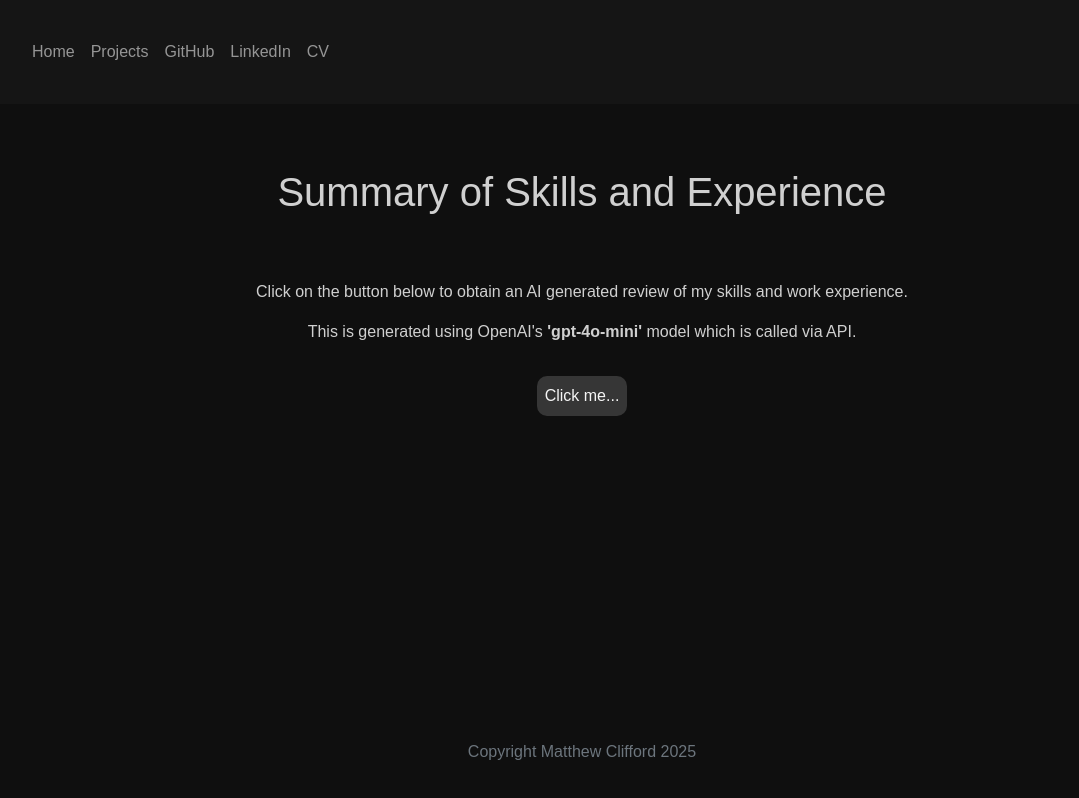
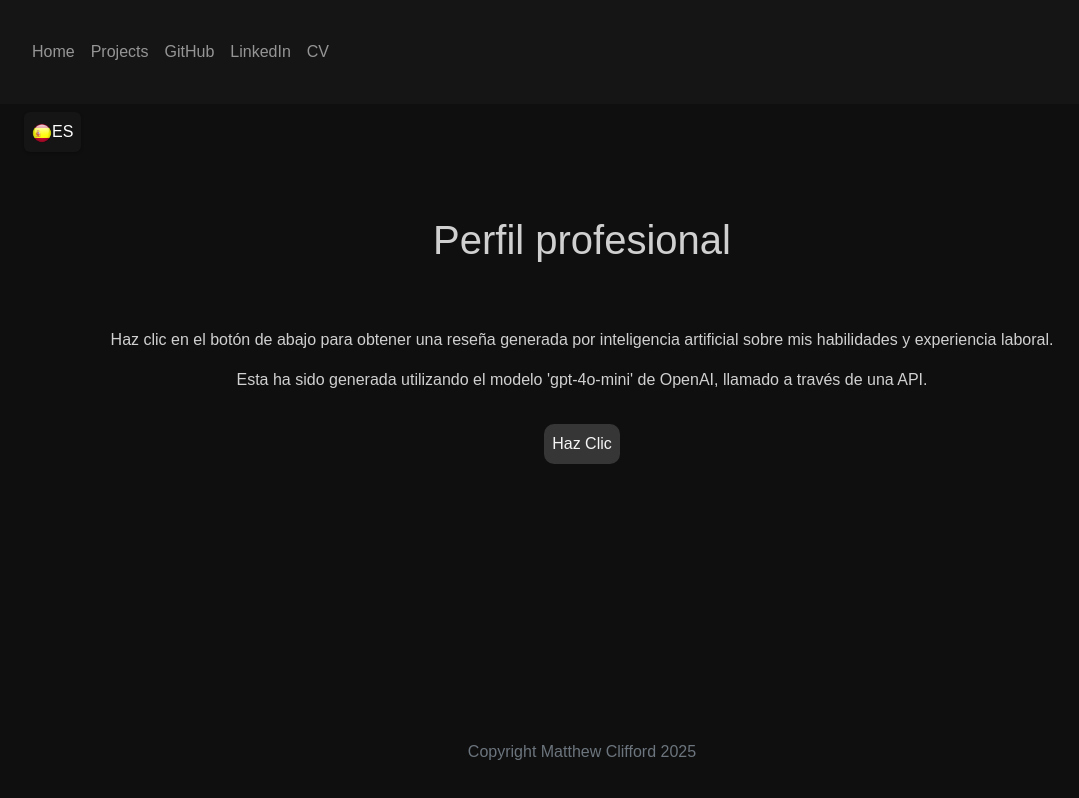
Before and after one commit to BuenVia/portfolio_react, a React (Create React App) app: page /summary in a window 1280 px wide. Shown: the whole page, without its empty margins (58-1137 px from the left). Built offline with nearby package versions, Linux system fonts and the light colour scheme.

Commit message:
amended loading spinner

```diff
--- a/src/components/LoadingSpinner.jsx
+++ b/src/components/LoadingSpinner.jsx
@@ -4,10 +4,6 @@ export default function LoadingSpinner() {
             <div className="spinner-border" role="status">
                 <span className="visually-hidden">Loading...</span>
             </div>
-            <div>
-                <p>Loading...</p>
-                <p>This can take up to 30 seconds</p>
-            </div>
         </div>
     )
 }
--- a/src/pages/Summary.js
+++ b/src/pages/Summary.js
@@ -4,8 +4,15 @@ import SummaryComponent from "../components/Summary";
 
 export default function Summary() {
 
+    const [lang, setLang] = useState(true)
+
+
     const [showSummary, setShowSummary] = useState(false)
     const [makeCall, setMakeCall] = useState(false)
+
+    function handleLang() {
+        setLang(prevVals => !prevVals)
+    }
 
     const handleClick = async () => {
         setMakeCall(true)
@@ -14,13 +21,23 @@ export default function Summary() {
 
     return (
         <div className="container">
-            <h1 className="title">Summary of Skills and Experience</h1>
+            <span className="mx-auto" onClick={handleLang}>{lang ? <div className="lang-btn"><img className="lang-img" src='./spain.png' alt="Spain"></img><span>ES</span></div> : <div className="lang-btn"><img className="lang-img" src='./uk.png' alt="UK"></img><span>EN</span></div>}</span>
+            <h1 className="title">{lang ? "Perfil profesional" : "Summary of Skills and Experience"}</h1>
             <div className="row summary-container">
                 {showSummary ? <SummaryComponent makeCall={makeCall} /> :
                 <div>
-                    <p>Click on the button below to obtain an AI generated review of my skills and work experience.</p>
-                    <p>This is generated using OpenAI's <b>'gpt-4o-mini'</b> model which is called via API.</p>
-                    <button className="btn-summary" onClick={handleClick}>Click me...</button>
+                    {lang ?
+                    <div>
+                        <p>Haz clic en el botón de abajo para obtener una reseña generada por inteligencia artificial sobre mis habilidades y experiencia laboral.</p>
+                        <p>Esta ha sido generada utilizando el modelo 'gpt-4o-mini' de OpenAI, llamado a través de una API.</p>
+                    </div>
+                    :
+                    <div>
+                        <p>Click on the button below to obtain an AI generated review of my skills and work experience.</p>
+                        <p>This is generated using OpenAI's <b>'gpt-4o-mini'</b> model which is called via API.</p>
+                    </div>
+                    }
+                    <button className="btn-summary" onClick={handleClick}>{lang ? "Haz Clic" : "Click Here"}</button>
                 </div>
                 }
             </div>
```
